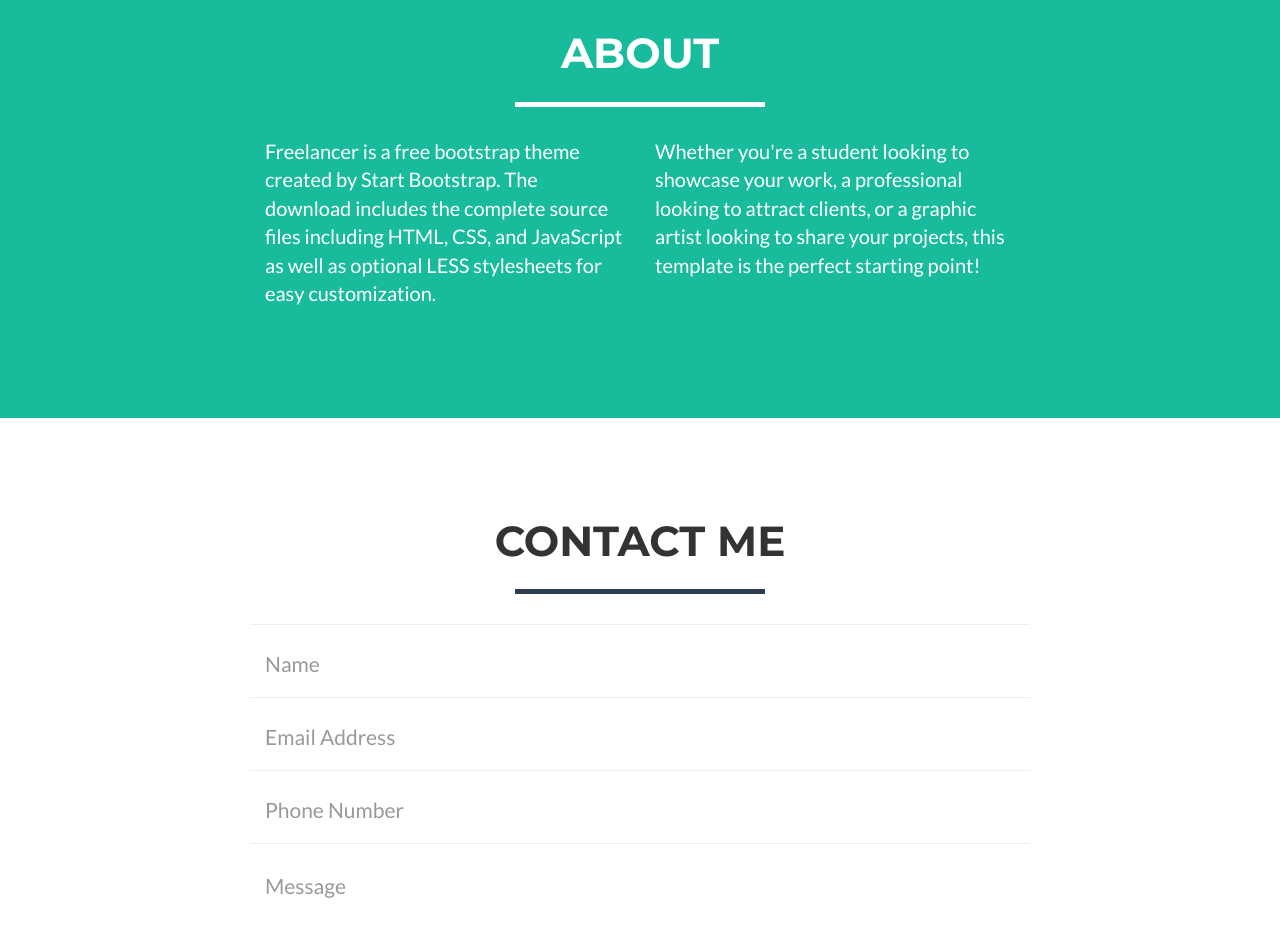
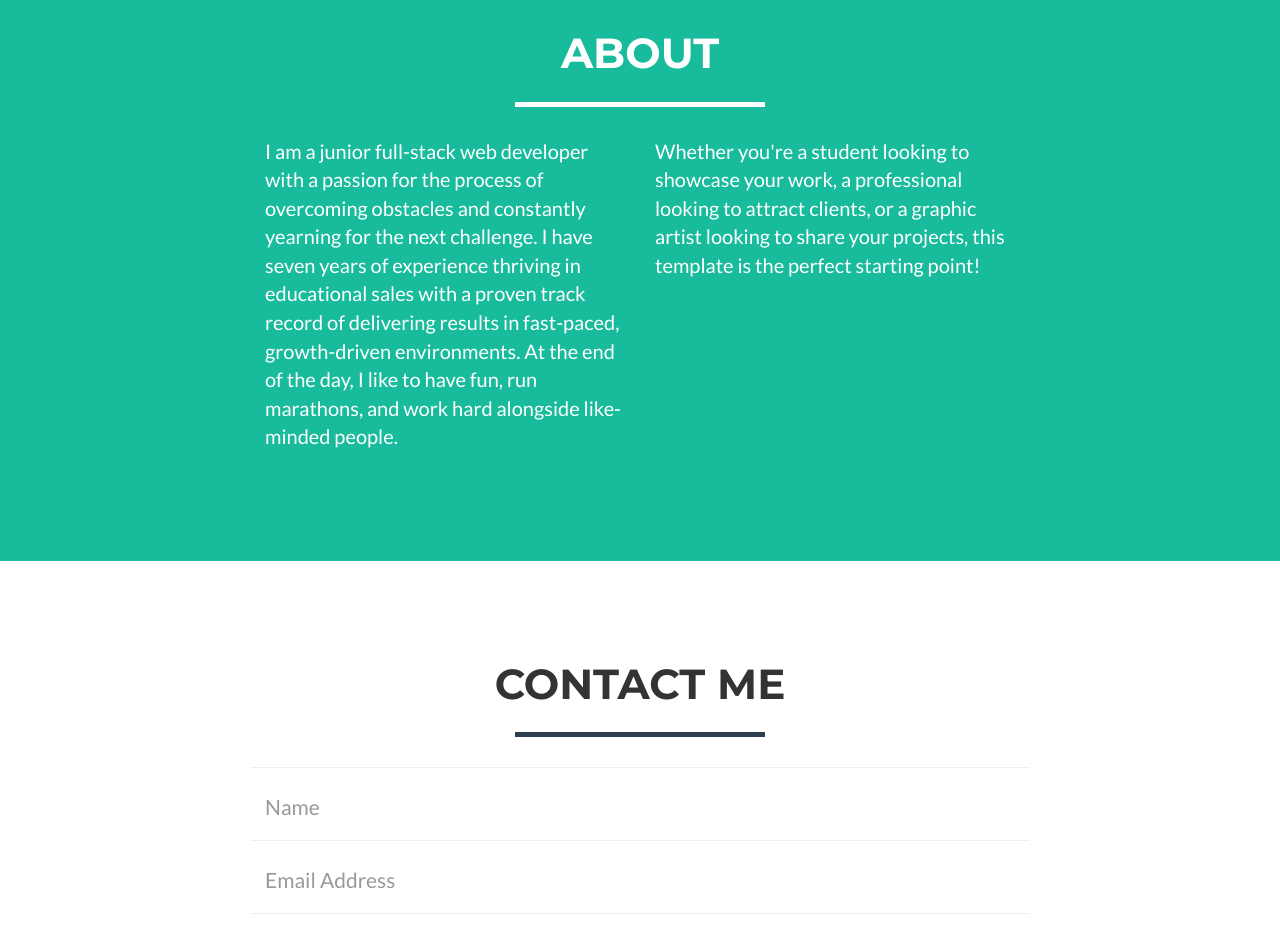
Before and after one commit to jdaly04/portfolio, a website: page index.html in a window 1280 px wide. Shown: the part 1600-2537 px from the top of the page. Drawn offline with nearby package versions, Linux system fonts and the light colour scheme.

Commit message:
Adds About statement.
Updates portfolio with initial about statement.

```diff
--- a/index.html
+++ b/index.html
@@ -137,7 +137,7 @@
             </div>
             <div class="row">
                 <div class="col-lg-4 col-lg-offset-2">
-                    <p>Freelancer is a free bootstrap theme created by Start Bootstrap. The download includes the complete source files including HTML, CSS, and JavaScript as well as optional LESS stylesheets for easy customization.</p>
+                    <p>I am a junior full-stack web developer with a passion for the process of overcoming obstacles and constantly yearning for the next challenge. I have seven years of experience thriving in educational sales with a proven track record of delivering results in fast-paced, growth-driven environments. At the end of the day, I like to have fun, run marathons, and work hard alongside like-minded people. </p>
                 </div>
                 <div class="col-lg-4">
                     <p>Whether you're a student looking to showcase your work, a professional looking to attract clients, or a graphic artist looking to share your projects, this template is the perfect starting point!</p>
```
